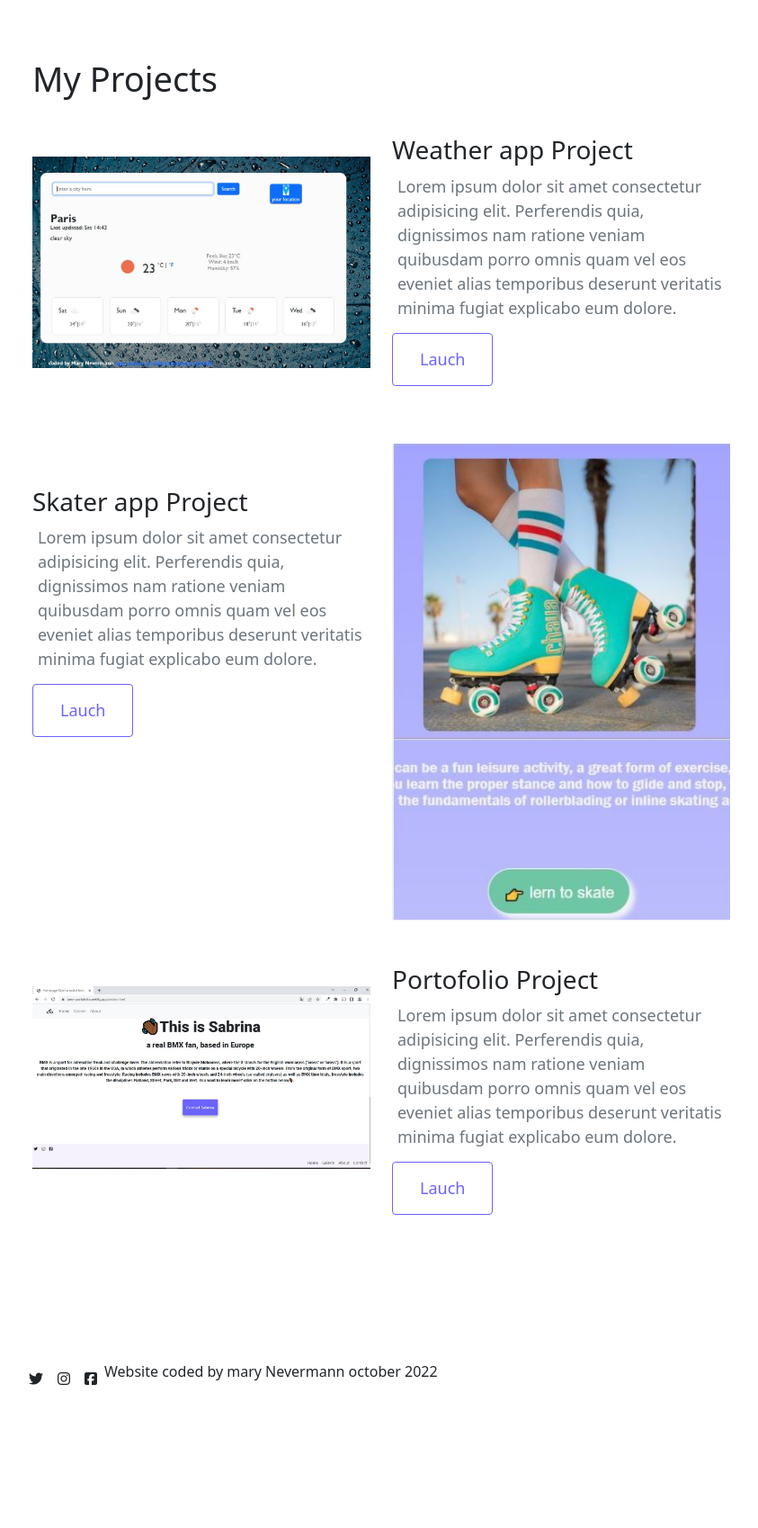
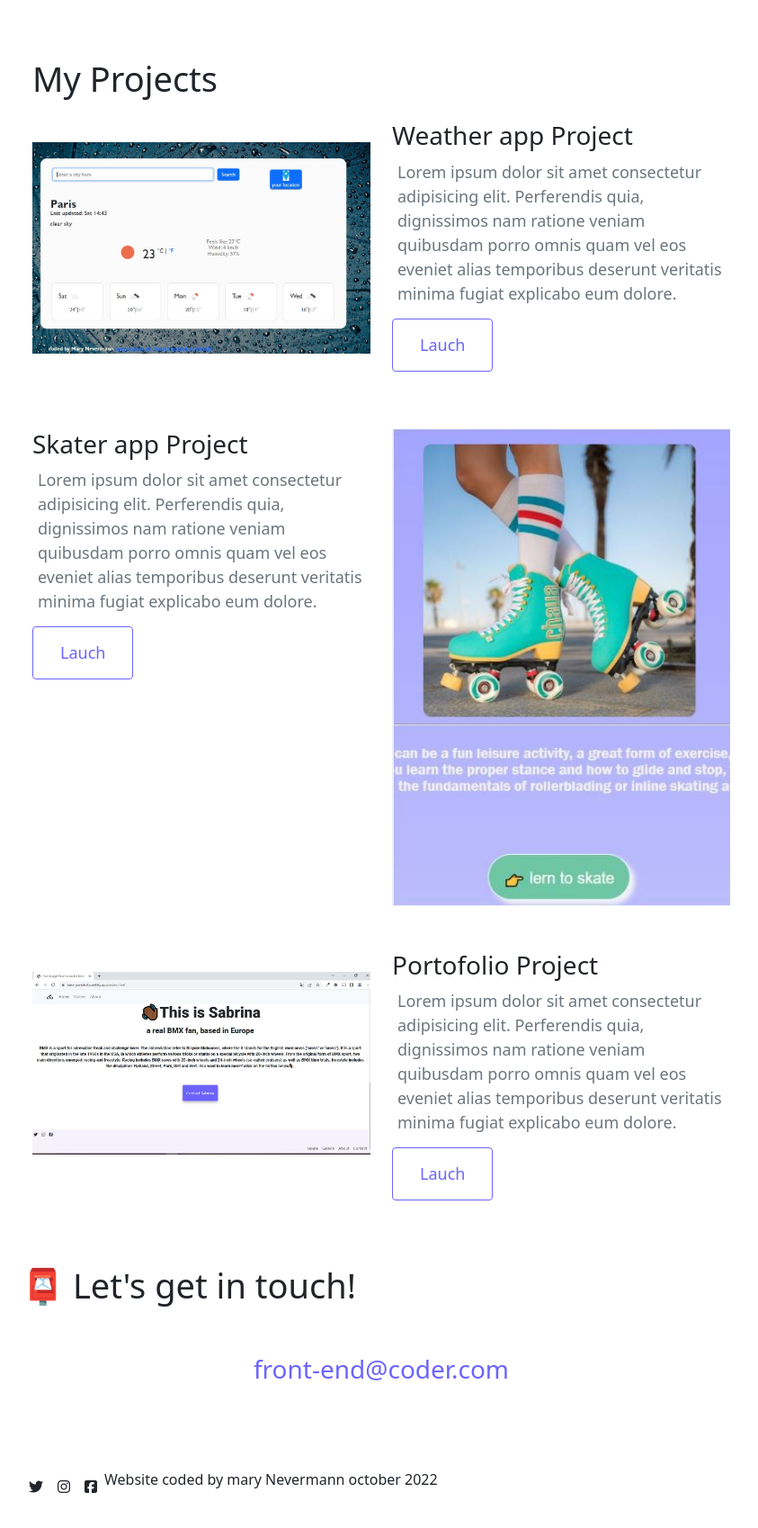
Before and after one commit to Mary-clouds/myLittlePortofolio, a plain HTML site: page index.html in a window 1280 px wide. Shown: the part 700-2398 px from the top of the page at 90% size, without its empty margins (216-1059 px from the left). Before the commit the page ends 2312 px from the top, so only its background shows below. Drawn offline with nearby package versions, Linux system fonts and the light colour scheme.

Commit message:
add contact informations

```diff
--- a/css/style.css
+++ b/css/style.css
@@ -88,7 +88,6 @@ footer {
   padding-top: 80px;
   margin-top: 30px;
 }
-
 .about-paragraphs {
   display: flex;
   margin: 30px 0;
@@ -113,19 +112,12 @@ footer {
   position: fixed;
 }
 
-.row {
-  display: flex;
-  margin-top: 40px;
-  max-width: 900;
-}
 .title {
   margin: 0;
   padding: 0;
   text-align: left;
 }
-.padding {
-  padding-top: 50px;
-}
+
 @media (max-width: 900px) {
   h1 {
     font-size: 40px;
@@ -136,6 +128,7 @@ footer {
     text-align: center;
   }
 }
+
 /*
 @media (max-width: 576px) {
   .yogurt,
--- a/index.html
+++ b/index.html
@@ -87,7 +87,7 @@
 
     <div class="container">
       <h4>My Projects</h4>
-      <div class="row mb-5">
+      <div class="row mb-5 mt-4">
         <div class="col d-none d-lg-block">
           <img
             src="images/weatherapp.JPG"
@@ -117,7 +117,7 @@
       <div class="row mb-5">
         <div class="col">
           <div class="project-description">
-            <h2 class="mb-1 mt-5 title">Skater app Project</h2>
+            <h2 class="mb-1 title">Skater app Project</h2>
             <p class="mb-2 text-muted">
               Lorem ipsum dolor sit amet consectetur adipisicing elit.
               Perferendis quia, dignissimos nam ratione veniam quibusdam porro
@@ -134,8 +134,8 @@
         </div>
         <div class="col d-none d-lg-block">
           <img
-            src="images/rollerSkate.JPG"
-            class="img-fluid skater"
+            src="images/rollerSkate.JPG "
+            class="img-fluid skater w-60"
             alt="rollerskate-image"
           />
         </div>
@@ -168,6 +168,17 @@
       </div>
     </div>
 
+    <div>
+      <h4 class="mb-5" id="contact">📮 Let's get in touch!</h4>
+
+      <a
+        href="mailto:front-end@coder.com"
+        class="email-link"
+        title="mary-Nevermann-emailadresse"
+      >
+        front-end@coder.com</a
+      >
+    </div>
     <footer>
       <div class="d-flex flex-row bd-highlight mb-3">
         <div class="p-2 bd-highlight">
```
